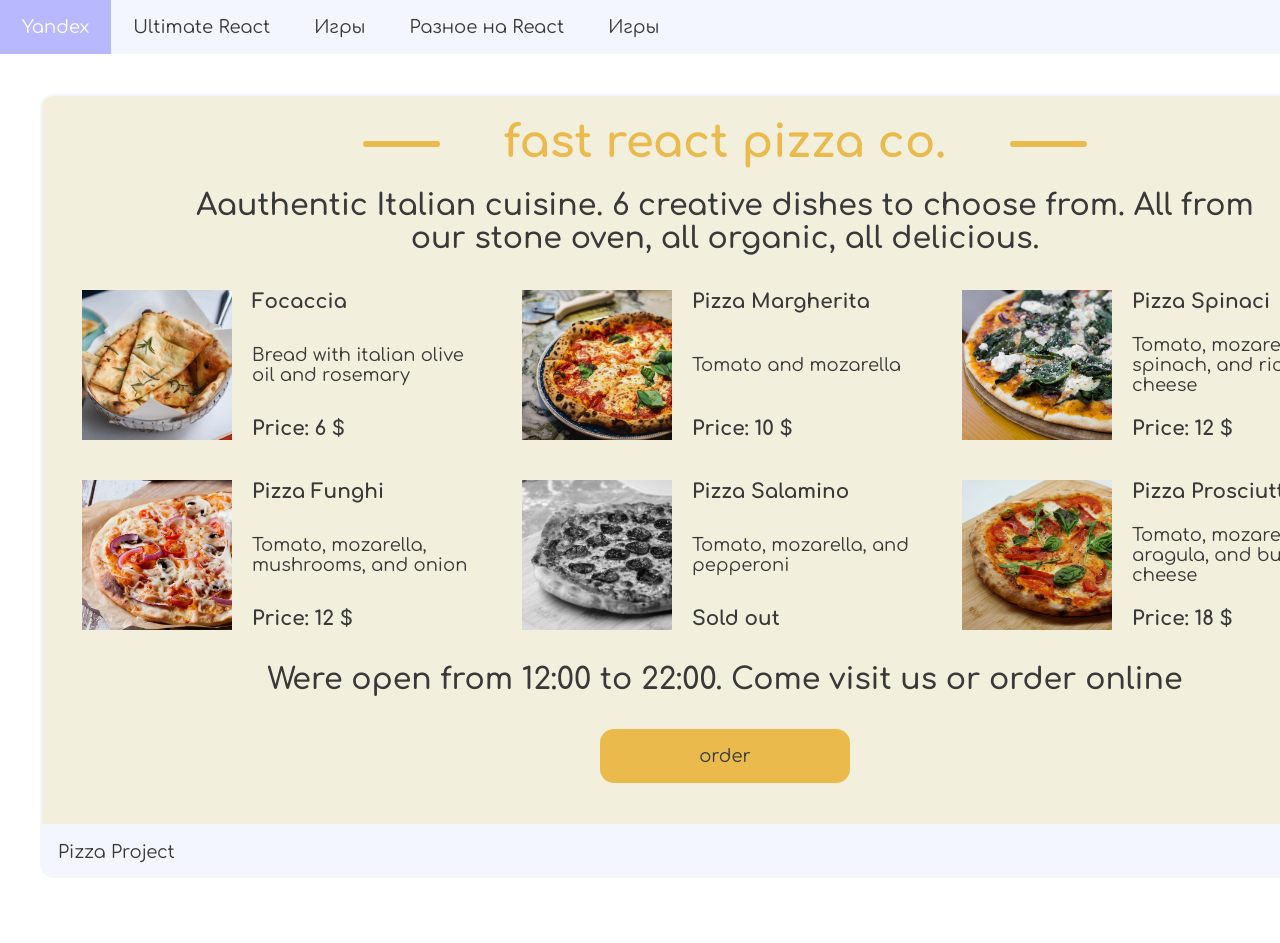
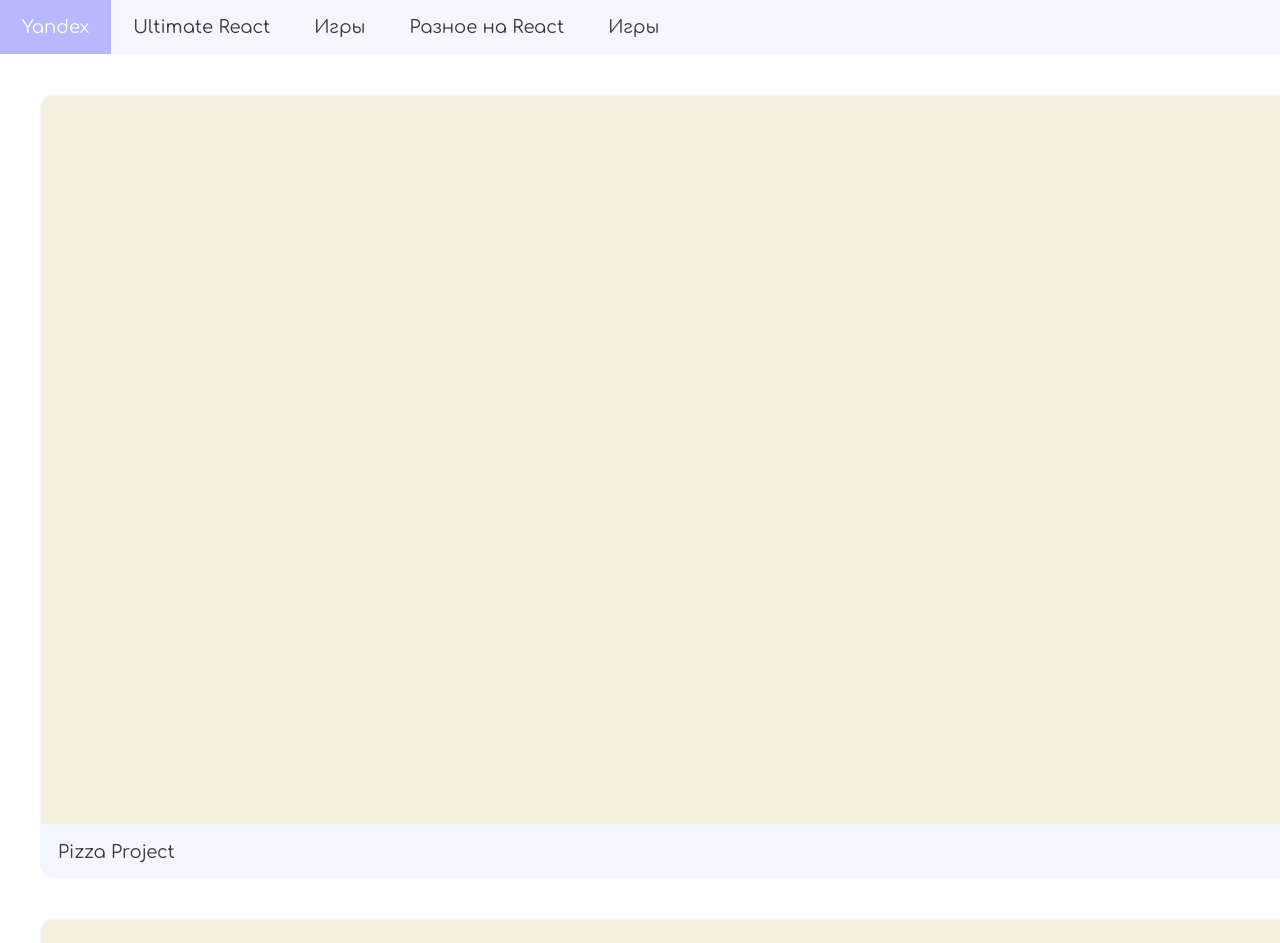
Before and after one commit to ArtErusov/MainReact, a React (Vite) app: page /ultimatereact in a window 1280 px wide. Shown: the top 943 px of the page. Before the commit the page ends 878 px from the top, so only its background shows below. Built offline with nearby package versions, Linux system fonts and the light colour scheme.

Commit message:
I started working on the ListOfThings component - a small component where I will work on states

```diff
--- /dev/null
+++ b/src/pages/ultimateReact/items/listOfThings/listOfThings.jsx
@@ -0,0 +1,23 @@
+import styles from './styles.module.scss';
+import { Fragment } from 'react';
+import ready from '/img/svg/ready.svg';
+import revision from '/img/svg/revision.svg';
+
+const ListOfThings = () => {
+
+  return (
+    <Fragment>
+      <div className={styles.mainContainer}>
+        </div>
+      <div className={styles.extraContainer}>
+        <p>Pizza Project</p>
+        <div>
+          <img src={revision} alt="" />
+          <img src={ready} alt="" />
+        </div>
+      </div>
+    </Fragment>
+  );
+};
+
+export default ListOfThings;
--- /dev/null
+++ b/src/pages/ultimateReact/items/listOfThings/styles.module.scss
@@ -0,0 +1,33 @@
+@import '../../../../assets/css/main.css';
+
+.mainContainer {
+  width: 1370px;
+  height: 730px;
+  border-top: 2px solid var(--blue-light);
+  border-right: 2px solid var(--blue-light);
+  border-left: 2px solid var(--blue-light);
+  border-radius: 14px 14px 0 0;
+  background-color: var(--yellow);
+}
+// ----------низ карточки----------------
+.extraContainer {
+  width: 1370px;
+  height: 54px;
+  background-color: var(--blue-light);
+  border-radius: 0 0 14px 14px;
+  display: flex;
+  justify-content: space-between;
+  img {
+    margin-top: 18px;
+    margin-right: 20px;
+  }
+  img:last-child {
+    margin-top: 20px;
+  }
+
+  p {
+    color: var(--black);
+    padding-top: 18px;
+    padding-left: 18px;
+  }
+}
--- a/src/pages/ultimateReact/ultimateReact.jsx
+++ b/src/pages/ultimateReact/ultimateReact.jsx
@@ -2,11 +2,13 @@ import PizzaProject from './items/pizzaProject/pizzaProject';
 import styles from './styles.module.scss';
 import { Fragment } from 'react';
 import MyCard from './items/myCard/myCard';
+import ListOfThings from './items/listOfThings/listOfThings'
 
 const UltimateReact = () => {
   return (
     <Fragment>
       <div className={styles.grid}>
+      <div className={styles.grid__column_one}><ListOfThings /></div>
         <div className={styles.grid__column_one}><PizzaProject /></div>
         <div className={styles.grid__column_two}><MyCard /></div>
       </div>
```
